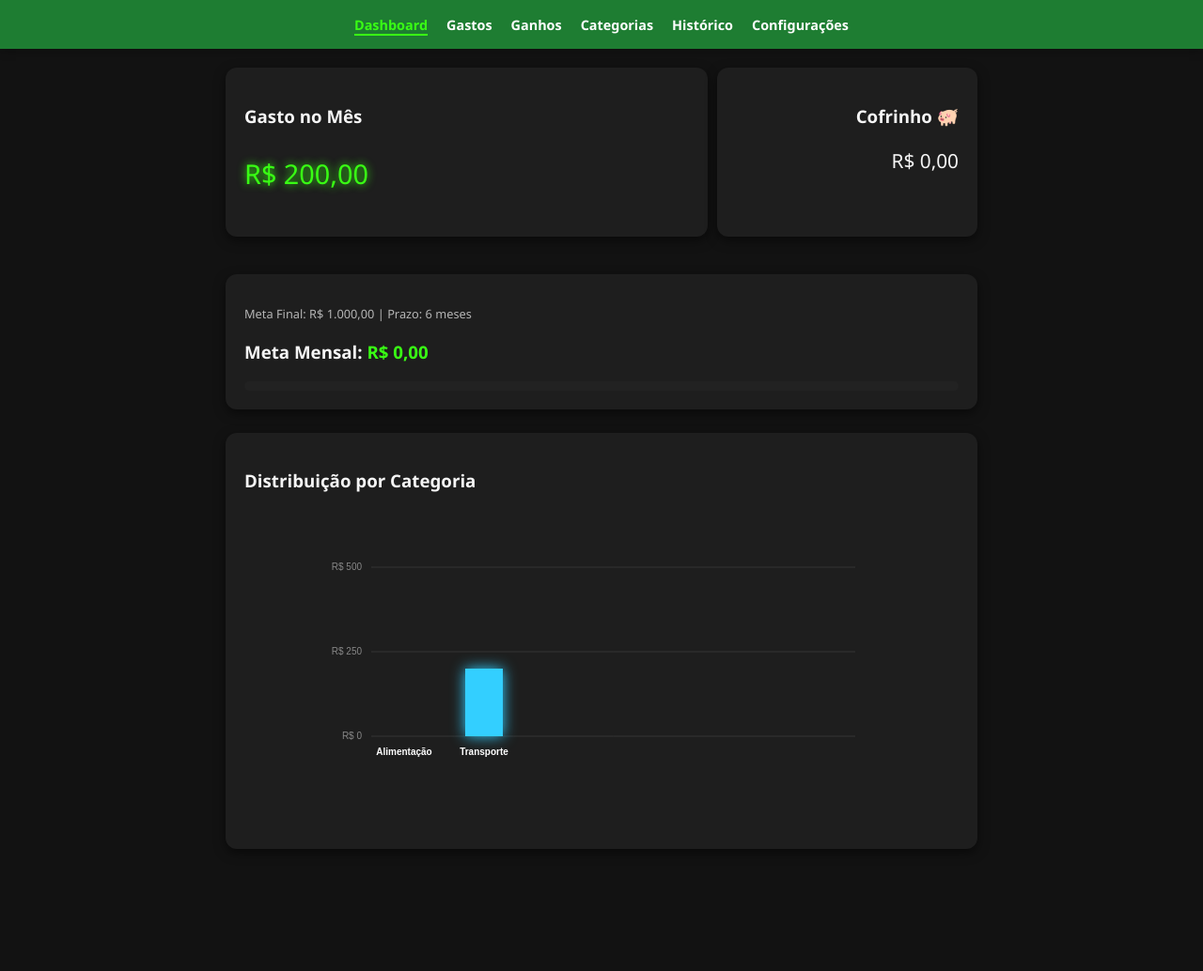
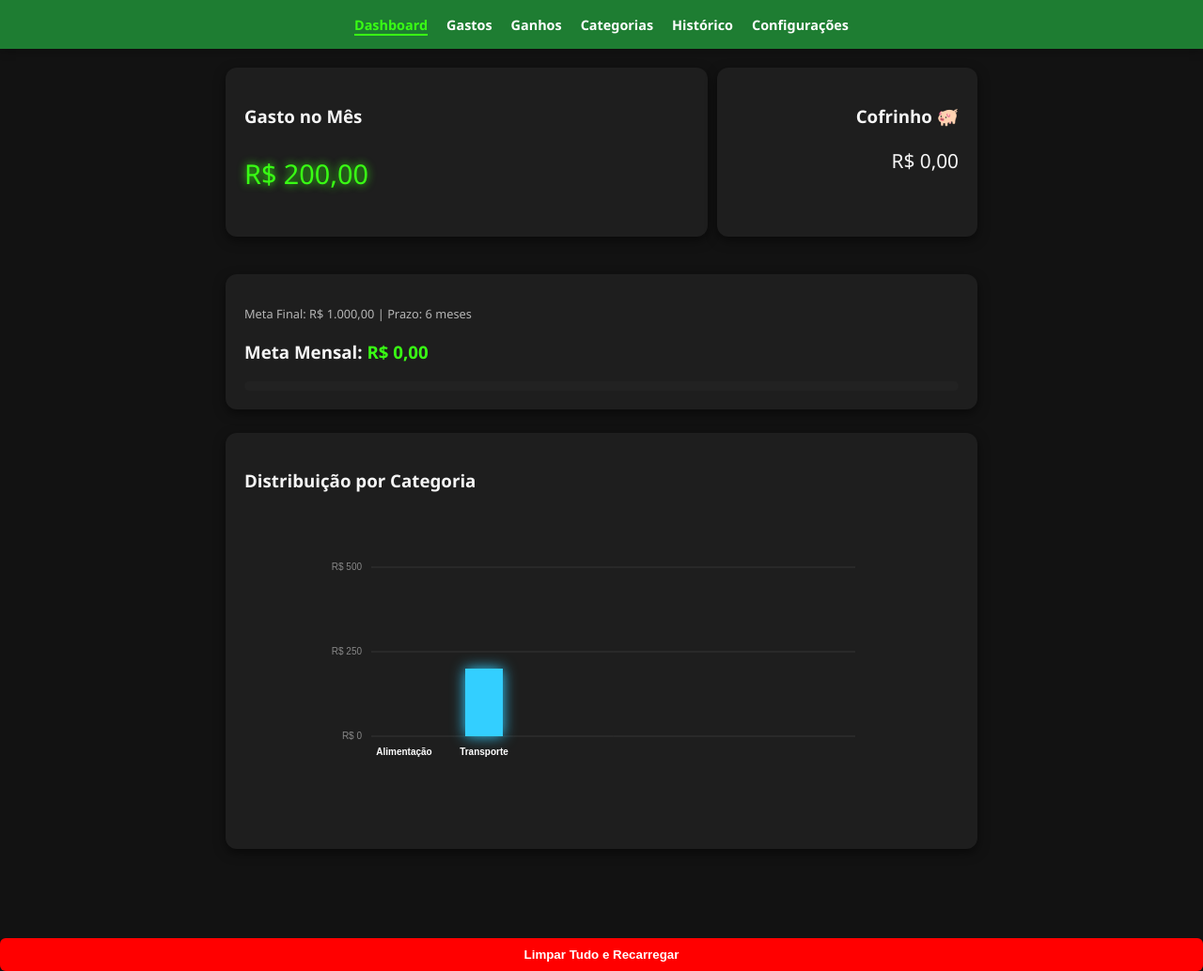
Before and after one commit to adudinhaa/MeuControleFinanceiro, a plain HTML site: page index.html in a window 1280 px wide. Shown: the whole page at 94% size. Before the commit the page ends 949 px from the top, so only its background shows below. Drawn offline with Linux system fonts and the light colour scheme.

Commit message:
Update index.html

```diff
--- a/index.html
+++ b/index.html
@@ -21,6 +21,10 @@
     </header>
 
     <main id="mainContainer"></main>
+<button onclick="localStorage.clear(); location.reload();"
+        style="margin-top: 50px; background: red; color: white; width: 100%;">
+    Limpar Tudo e Recarregar
+</button>
 
     <script src="app.js"></script>
 </body>
```
